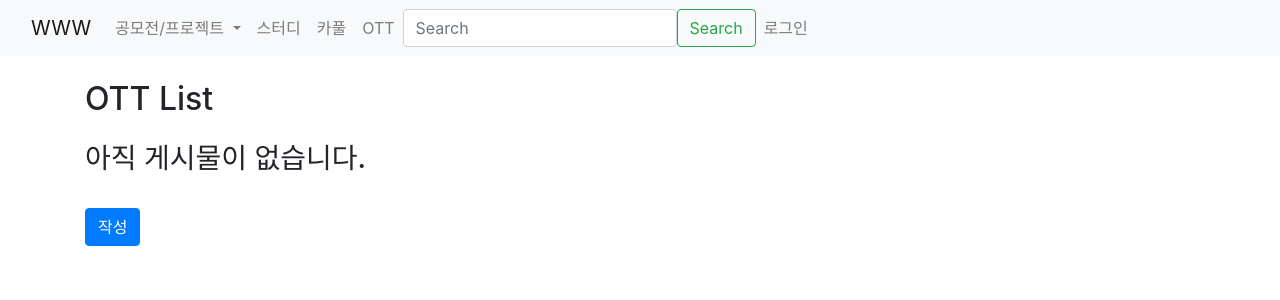
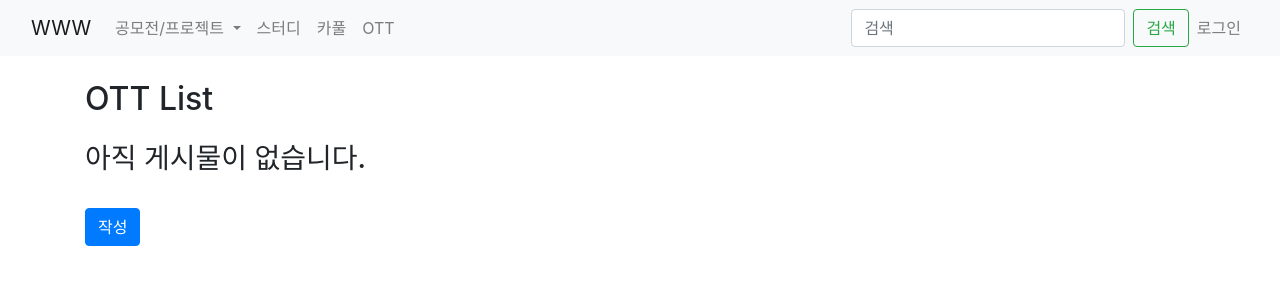
Before and after one commit to 2023-Internetprogramming/team-03, a Django app: page /ott/ in a window 1280 px wide. Shown: the top 300 px of the page. Run offline with Django 4.2, Linux system fonts and the light colour scheme; data that the repository does not hold is empty; some libraries are stand-ins or nearby versions.

Commit message:
Fix: nav바 수정

```diff
--- a/taxi_posts/templates/taxi_posts/navbar.html
+++ b/taxi_posts/templates/taxi_posts/navbar.html
@@ -1,11 +1,11 @@
-<nav class="navbar bg-body-tertiary navbar-expand-lg navbar-light bg-light">
+<nav class="navbar navbar-expand-lg navbar-light bg-light">
     <div class="container-fluid">
         <a class="navbar-brand" href="./index.html">WWW</a>
         <button class="navbar-toggler" type="button" data-toggle="collapse" data-target="#navbarNavDropdown"
             aria-controls="navbarNavDropdown" aria-expanded="false" aria-label="Toggle navigation">
             <span class="navbar-toggler-icon"></span>
         </button>
-        <div class="collapse navbar-collapse" id="navbarNavDropdown">
+        <div class="collapse navbar-collapse justify-content-between" id="navbarNavDropdown">
             <ul class="navbar-nav">
                 <li class="nav-item dropdown">
                     <a class="nav-link dropdown-toggle" href="#" id="navbarDropdownMenuLink" role="button"
@@ -27,9 +27,9 @@
                     <a class="nav-link" href="../about_me">OTT</a>
                 </li>
             </ul>
-            <form class="d-flex" role="search">
-                <input class="form-control me-2" type="search" placeholder="Search" aria-label="Search">
-                <button class="btn btn-outline-success" type="submit">Search</button>
+            <form class="form-inline ml-auto" role="search">
+                <input class="form-control mr-sm-2" type="search" placeholder="검색" aria-label="검색">
+                <button class="btn btn-outline-success my-2 my-sm-0" type="submit">검색</button>
             </form>
             <ul class="navbar-nav">
                 <li class="nav-item">
```
